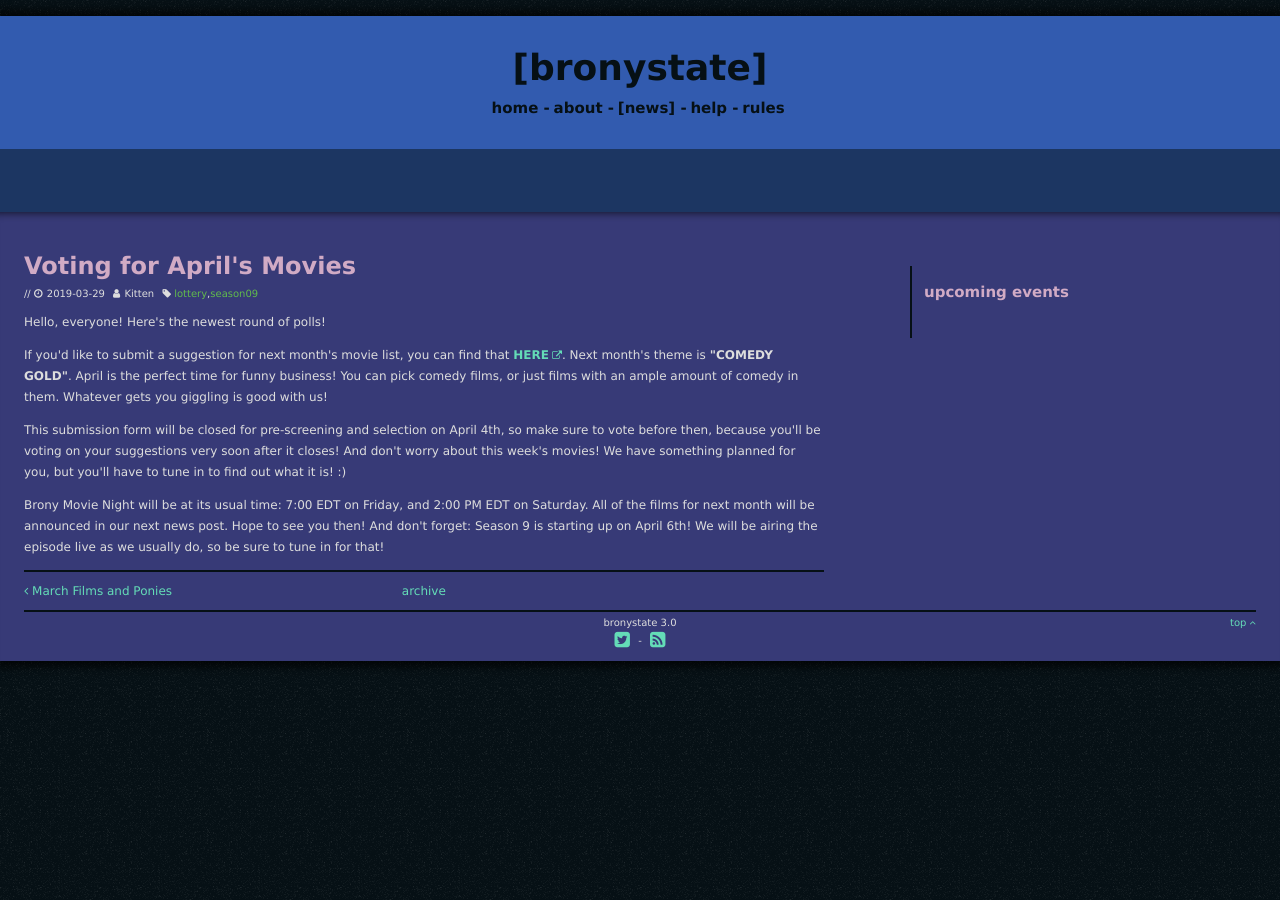
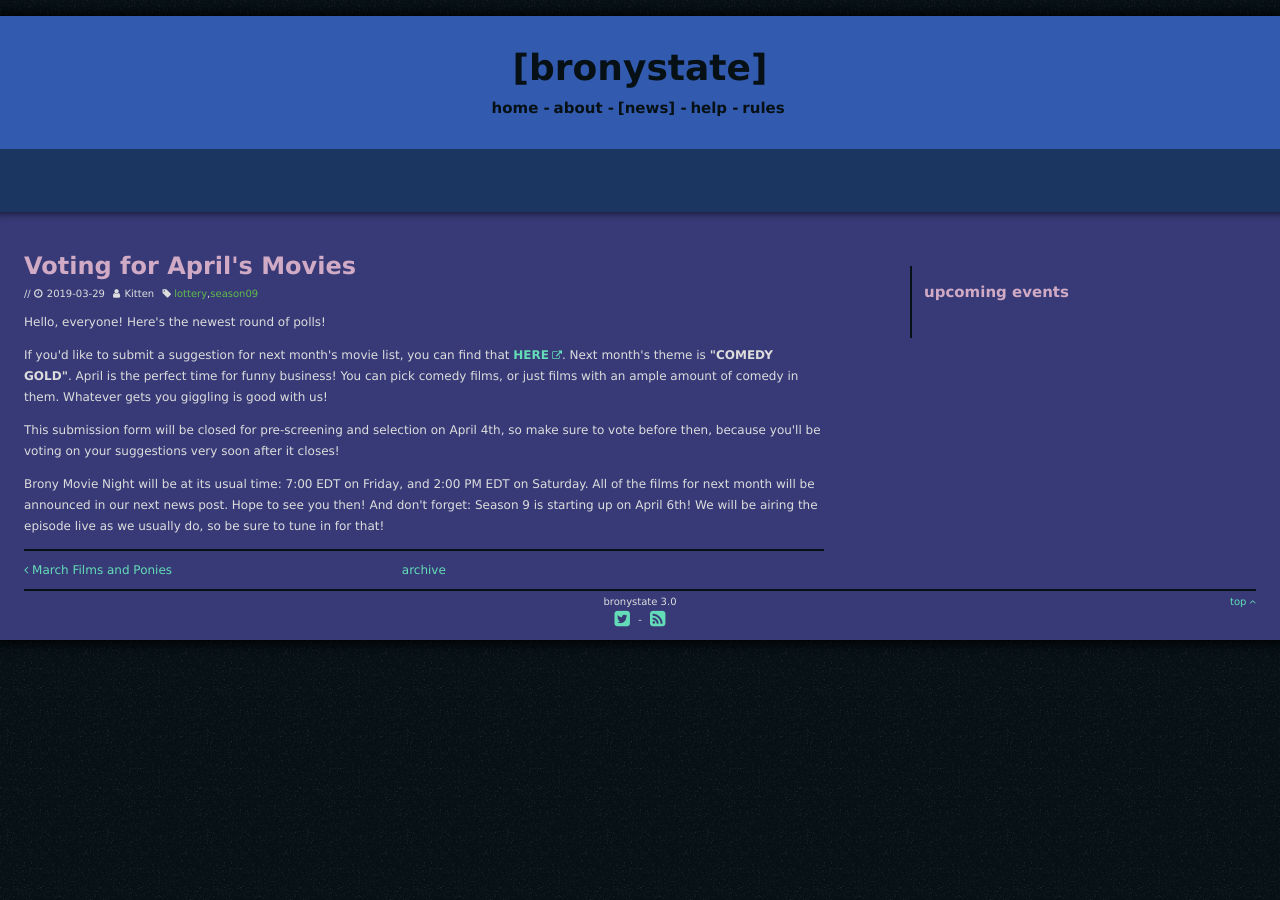
Before and after one commit to Bronystate/brstv3, a Jekyll site: the page built from _posts/2019-03-29-voteapr19.md, in a window 1280 px wide. Built offline with Jekyll 4.4.1, drawn with Linux system fonts in a browser that asks for light colours; nearby versions of some CDN libraries.

Commit message:
Update 2019-03-29-voteapr19.md

```diff
--- a/_posts/2019-03-29-voteapr19.md
+++ b/_posts/2019-03-29-voteapr19.md
@@ -9,7 +9,7 @@ Hello, everyone!  Here's the newest round of polls!
 
 If you'd like to submit a suggestion for next month's movie list, you can find that **[HERE][lotto]**. Next month's theme is **"COMEDY GOLD"**.  April is the perfect time for funny business!  You can pick comedy films, or just films with an ample amount of comedy in them.  Whatever gets you giggling is good with us!
 
-This submission form will be closed for pre-screening and selection on April 4th, so make sure to vote before then, because you'll be voting on your suggestions very soon after it closes!  And don't worry about this week's movies!  We have something planned for you, but you'll have to tune in to find out what it is! :)
+This submission form will be closed for pre-screening and selection on April 4th, so make sure to vote before then, because you'll be voting on your suggestions very soon after it closes!
 
 Brony Movie Night will be at its usual time: 7:00 EDT on Friday, and 2:00 PM EDT on Saturday.  All of the films for next month will be announced in our next news post.  Hope to see you then!  And don't forget: Season 9 is starting up on April 6th!  We will be airing the episode live as we usually do, so be sure to tune in for that!
 
```
